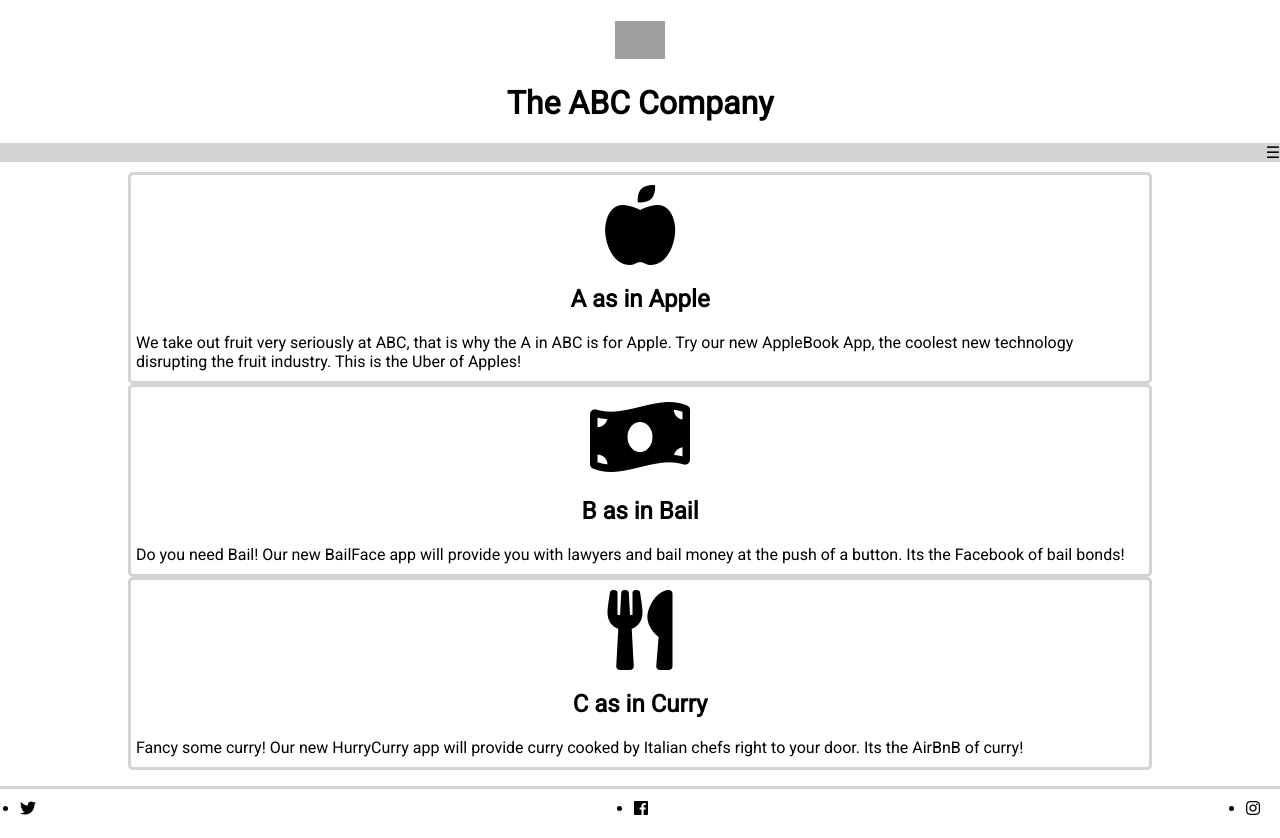
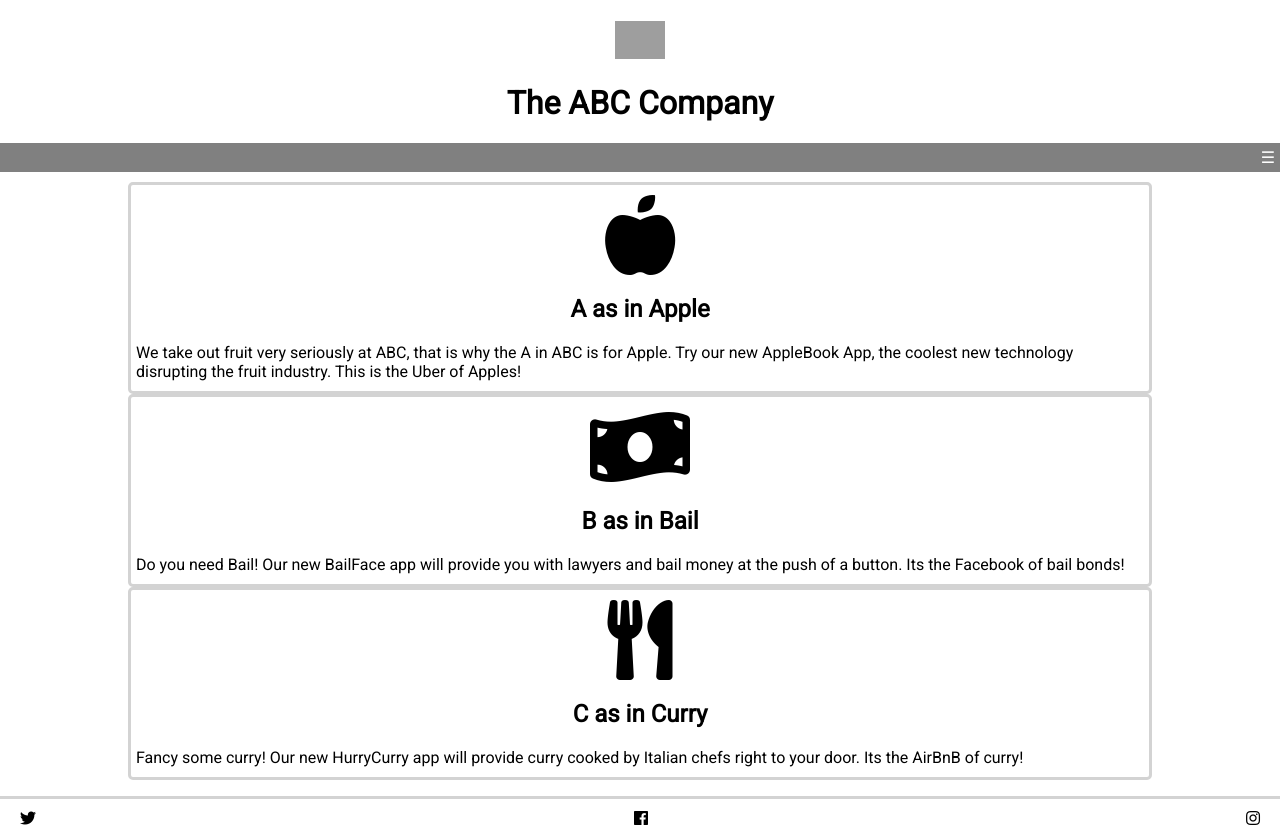
Before and after one commit to SamCas/SamuelCastillo_Lab2, a plain HTML site: page index.html in a window 1280 px wide. Drawn offline with Linux system fonts and the light colour scheme; grey boxes are pictures that could not be loaded.

Commit message:
Update index.css

```diff
--- a/css/index.css
+++ b/css/index.css
@@ -11,6 +11,10 @@ body {
 p {
   text-align: start;
   margin: 10px 5px;
+}
+
+li {
+  list-style: none;
 }
 
 .container {
@@ -45,7 +49,9 @@ p {
   flex-direction: row;
   justify-content: flex-end;
   margin-bottom: 10px;
-  background-color: lightgray;
+  padding: 5px;
+  background-color: gray;
+  color: white;
 }
 
 .menu {
```
